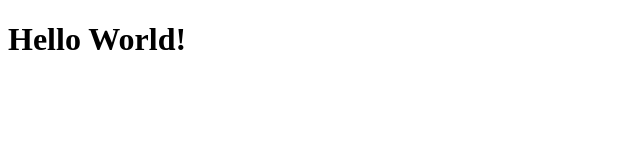
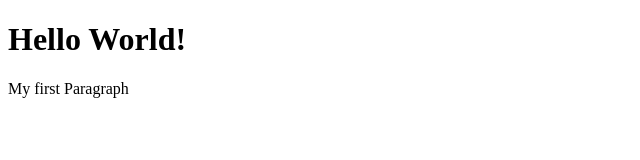
Before and after one commit to cdlay67/DamianClayDowning, a website: page index.html in a window 1280 px wide. Shown: the whole page, without its empty margins (0-640 px from the left). Drawn offline with Linux system fonts and the light colour scheme.

Commit message:
first paragraph

```diff
--- a/index.html
+++ b/index.html
@@ -8,5 +8,6 @@
 </head>
 <body>
     <h1>Hello World!</h1>
+    <p>My first Paragraph</p>
 </body>
 </html>
```
